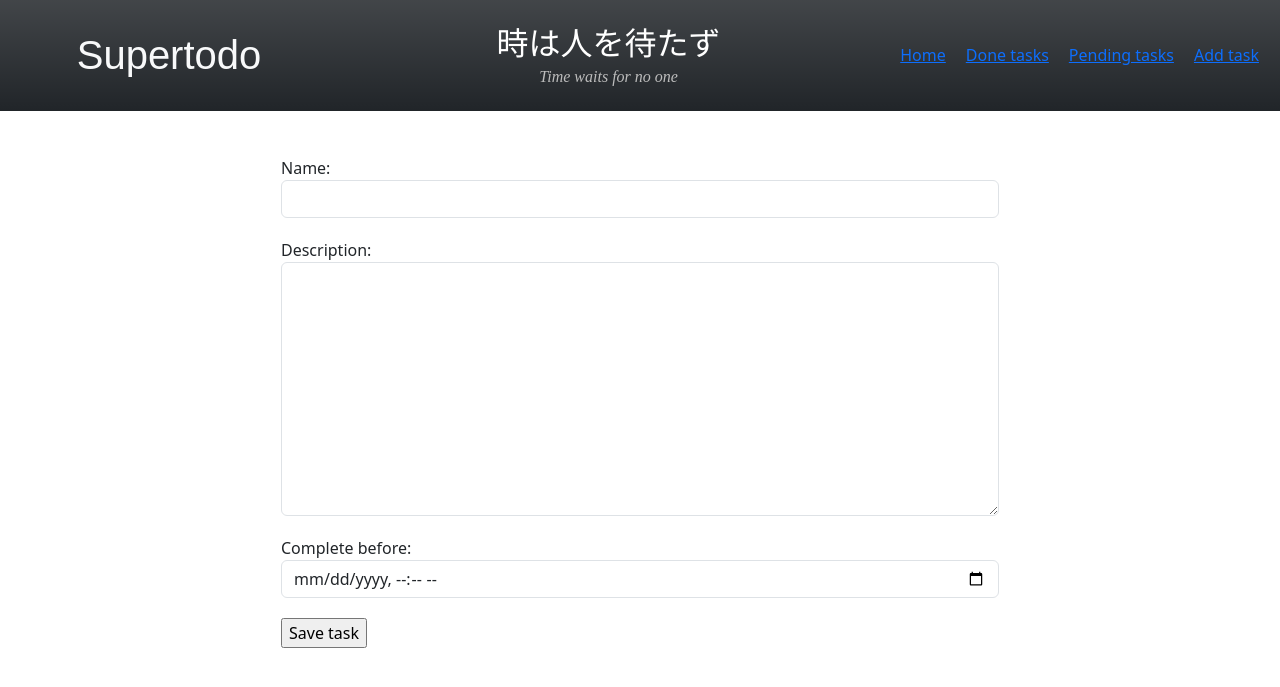
After one commit to IsaiasTolP/Todo-project, a Django app: template supertodo/tasks/templates/tasks/task-form.html in a window 1280 px wide. The commit adds this page. Shown: the top 687 px of the page. Run offline with Django 5.2, Linux system fonts and the light colour scheme; the template is opened without the code that fills it: values that come from a table or form of the project are taken from there, others are empty; some web fonts are replaced.

Commit message:
Se añade HTML y CSS

```diff
--- a/supertodo/tasks/forms.py
+++ b/supertodo/tasks/forms.py
@@ -10,10 +10,11 @@ class AddTaskForm(forms.ModelForm):
         widgets = {
             'complete_before': forms.DateTimeInput(attrs={'type': 'datetime-local'}),
         }
+
     def __init__(self, *args, **kwargs):
         super().__init__(*args, **kwargs)
         for visible in self.visible_fields():
-            visible.field.widgets.attrs['class'] = 'form-control'
+            visible.field.widget.attrs['class'] = 'form-control'
 
 
 class EditTaskForm(forms.ModelForm):
@@ -23,7 +24,9 @@ class EditTaskForm(forms.ModelForm):
         widgets = {
             'complete_before': forms.DateTimeInput(attrs={'type': 'datetime-local'}),
         }
-        def __init__(self, *args, **kwargs):
-            super().__init__(*args, **kwargs)
-            for visible in self.visible_fields():
-                visible.field.widgets.attrs['class'] = 'form-control'
+
+    def __init__(self, *args, **kwargs):
+        super().__init__(*args, **kwargs)
+        for visible in self.visible_fields():
+            visible.field.widget.attrs['class'] = 'form-control'
+        self.visible_fields()[-1].field.widget.attrs['class'] = 'form-check-input'
--- a/supertodo/tasks/static/tasks/common.css
+++ b/supertodo/tasks/static/tasks/common.css
@@ -1,9 +1,15 @@
 header {
   background-color: red;
+  display: flex;
+  padding: 25px;
+  align-items: center;
+  justify-content: space-between;
 }
 
 #textLogo {
   font-family: "Baloo Paaji 2", sans-serif;
+  width: 25%;
+  text-align: center;
   color: white;
   margin: 0;
 }
@@ -25,3 +31,11 @@ header {
   font-size: 1rem;
   text-align: center;
 }
+
+#nav {
+  display: flex;
+  justify-content: center;
+  gap: 20px;
+  width: 30%;
+  text-align: center;
+}
--- /dev/null
+++ b/supertodo/tasks/static/tasks/form.css
@@ -0,0 +1,14 @@
+main {
+  display: flex;
+  justify-content: center;
+}
+
+#formContainer {
+  width: 60%;
+  padding: 25px;
+}
+
+form div,
+#submitBtn {
+  margin-top: 20px;
+}
--- a/supertodo/tasks/templates/tasks/add_task.html
+++ /dev/null
@@ -1 +0,0 @@
-{{ form }}
--- a/supertodo/tasks/templates/tasks/base.html
+++ b/supertodo/tasks/templates/tasks/base.html
@@ -15,8 +15,12 @@
   <header class="container-fluid bg-dark bg-gradient">
     <h1 id="textLogo" class="text-light">Supertodo</h1>
     <h1 id="proverb">時は人を待たず<span id="subtitle">Time waits for no one</span></h1>
-    <span><a href="">Home</a></span>
-    <span><a href="">Add task</a></span>
+    <div id="nav">
+      <span><a href="{% url 'tasks:task-list' %}">Home</a></span>
+      <span><a href="{% url 'tasks:done-tasks' %}">Done tasks</a></span>
+      <span><a href="{% url 'tasks:pending-tasks' %}">Pending tasks</a></span>
+      <span><a href="{% url 'tasks:add-task' %}">Add task</a></span>
+    </div>
   </header>
   <main>
     {% block main %}{% endblock main %}
--- /dev/null
+++ b/supertodo/tasks/templates/tasks/task-form.html
@@ -0,0 +1,14 @@
+{% extends "tasks/base.html" %}
+{% load static %}
+{% block css %}
+  <link rel="stylesheet" href="{% static 'tasks/form.css' %}">
+{% endblock css %}
+{% block main %}
+<div id="formContainer">
+    <form method="post">
+    {% csrf_token %}
+    {{ form }}
+    <input id="submitBtn" type="submit" value="Save task">
+  </form>
+</div>
+{% endblock main %}
--- a/supertodo/tasks/urls.py
+++ b/supertodo/tasks/urls.py
@@ -7,9 +7,9 @@ app_name = 'tasks'
 
 urlpatterns = [
     path('', lambda _: redirect('tasks:pending-tasks')),
-    path('task/', views.task_list, name='task-list'),
-    path('task/done/', views.done_tasks, name='done-tasks'),
-    path('task/pending/', views.pending_tasks, name='pending-tasks'),
+    path('', views.task_list, name='task-list'),
+    path('done/', views.done_tasks, name='done-tasks'),
+    path('pending/', views.pending_tasks, name='pending-tasks'),
     path('task/add/', views.add_task, name='add-task'),
     path('task/<task_slug>/toggle/', views.toggle_task, name='toggle-task'),
     path('task/<task_slug>/edit/', views.edit_task, name='edit-task'),
```
Also changed, not shown: supertodo/tasks/static/tasks/index.css (added, +14 -0 lines), supertodo/tasks/templates/tasks/taskList.html (+20 -4 lines), supertodo/tasks/views.py (+5 -5 lines), supertodo/tasks/templates/tasks/confirm.html (added), supertodo/tasks/templates/tasks/detail.html (added).
